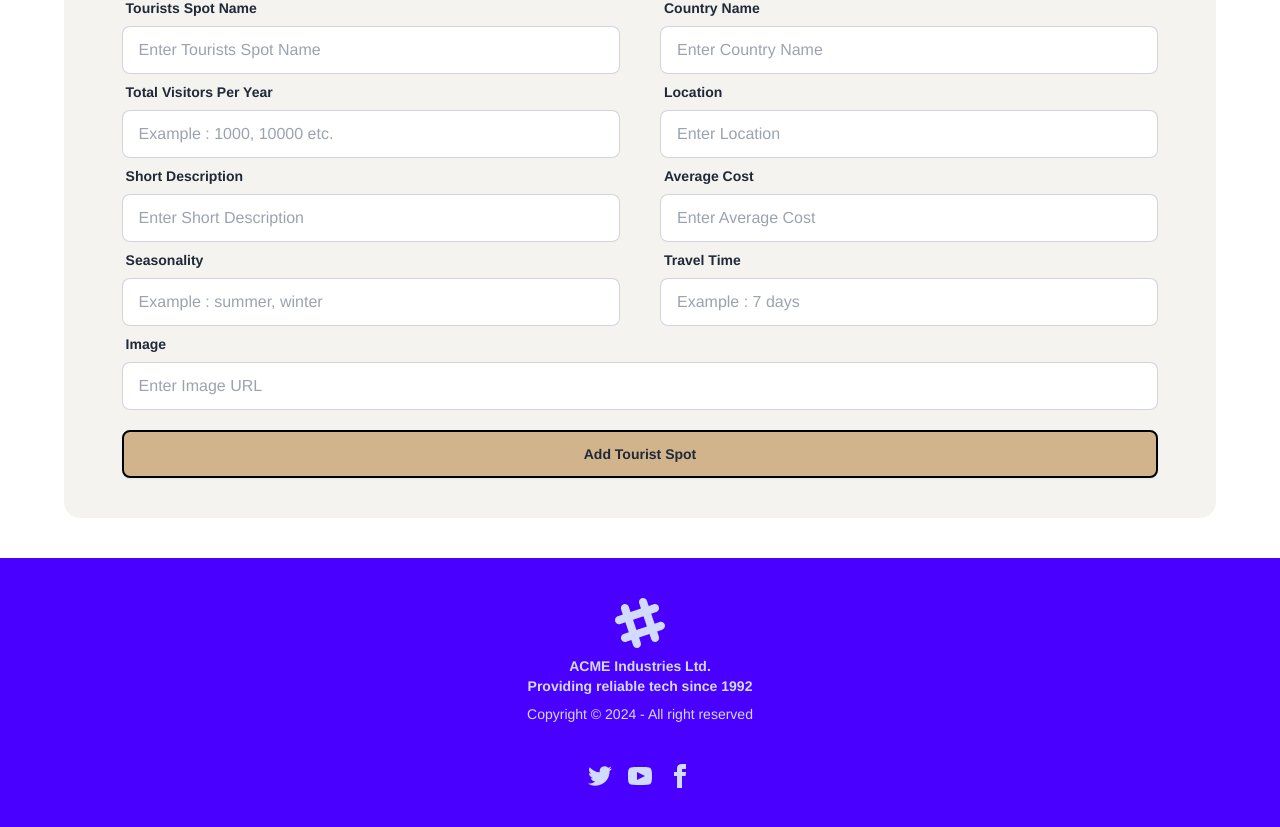
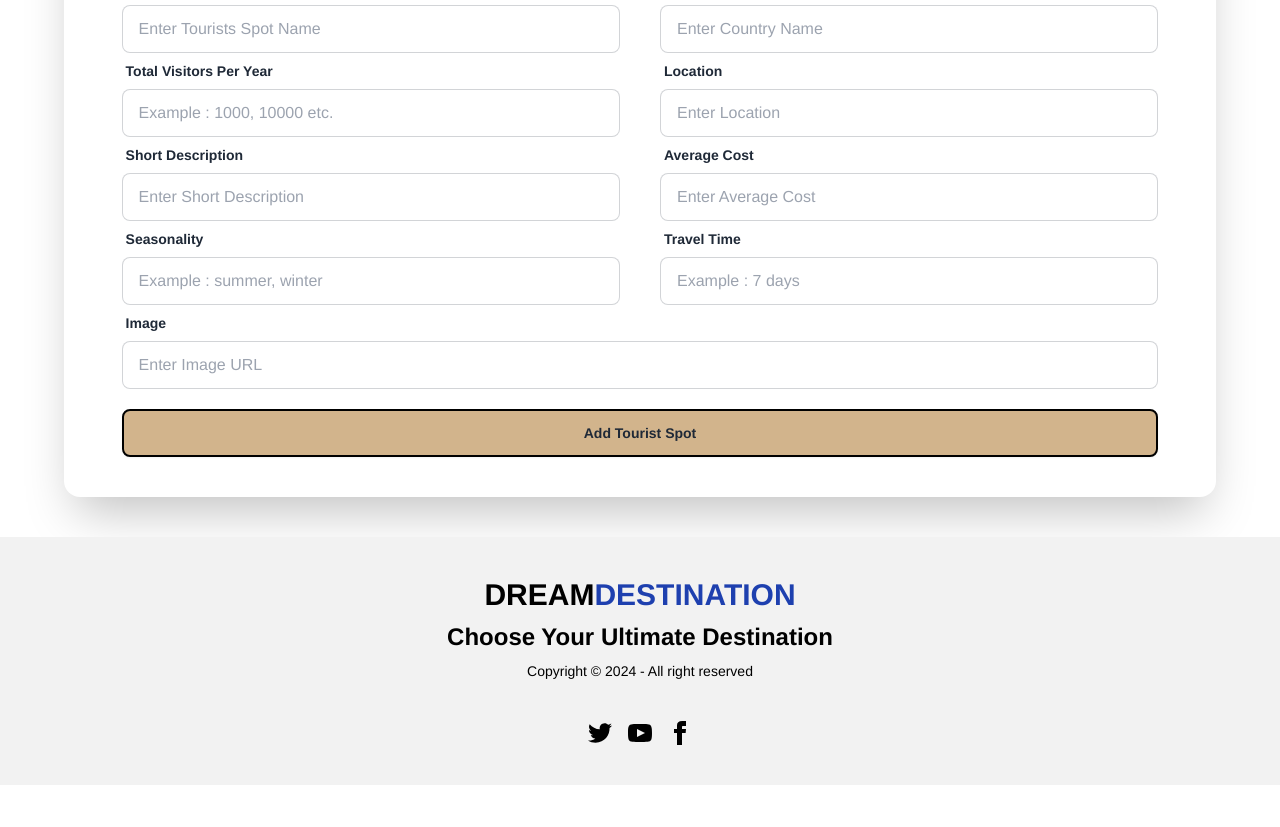
Before and after one commit to NiloyDas19/dream-destination-client, a React (Vite) app: page /add-tourists-spot in a window 1280 px wide. Shown: the part 361-1188 px from the top of the page. After the commit the page ends 1146 px from the top, so only its background shows below. Built offline with nearby package versions, Linux system fonts and the light colour scheme; no server answers; sample sign-in values are in the browser's storage.

Commit message:
theme controller added in all the pages

```diff
--- a/package.json
+++ b/package.json
@@ -20,7 +20,8 @@
     "react-router-dom": "^6.23.0",
     "sort-by": "^1.2.0",
     "sweetalert": "^2.1.2",
-    "swiper": "^11.1.1"
+    "swiper": "^11.1.1",
+    "theme-change": "^2.5.0"
   },
   "devDependencies": {
     "@types/react": "^18.2.66",
--- a/src/components/AddTouristsSpot/AddTouristsSpot.jsx
+++ b/src/components/AddTouristsSpot/AddTouristsSpot.jsx
@@ -1,6 +1,4 @@
 import { useContext } from "react";
-import { FaArrowLeft } from "react-icons/fa";
-import { Link } from "react-router-dom";
 import swal from "sweetalert";
 import { AuthContext } from "../../providers/AuthProviders";
 
@@ -54,11 +52,8 @@ const AddTouristsSpot = () => {
 
 
     return (
-        <div className="space-y-10 w-[90%] mx-auto mt-10">
-            <div className="mt-5">
-                <Link to="/" ><i className="text-purple-800 font-semibold flex items-center gap-1"> <FaArrowLeft /> Back to home</i></Link>
-            </div>
-            <div className="bg-[#F4F3F0] space-y-10 rounded-2xl">
+        <div className="space-y-10 w-[90%] mx-auto pt-20">
+            <div className="bg-white text-black shadow-2xl space-y-10 rounded-2xl">
                 <div className="text-center space-y-2 pt-10 px-2">
                     <h4 className="font-bold text-3xl text-purple-500">Add Tourist Spot</h4>
                     <p>
--- a/src/components/Footer/Footer.jsx
+++ b/src/components/Footer/Footer.jsx
@@ -1,11 +1,16 @@
+import { useContext } from "react";
+import { AuthContext } from "../../providers/AuthProviders";
 
 const Footer = () => {
+    const { isDark } = useContext(AuthContext);
     return (
-        <footer className="footer footer-center p-10 bg-primary text-primary-content mt-10">
+        <footer className={`${isDark ? "bg-[#150d32]" : "bg-base-200"} footer footer-center p-10  mt-10`}>
             <aside>
-                <svg width="50" height="50" viewBox="0 0 24 24" xmlns="http://www.w3.org/2000/svg" fillRule="evenodd" clipRule="evenodd" className="inline-block fill-current"><path d="M22.672 15.226l-2.432.811.841 2.515c.33 1.019-.209 2.127-1.23 2.456-1.15.325-2.148-.321-2.463-1.226l-.84-2.518-5.013 1.677.84 2.517c.391 1.203-.434 2.542-1.831 2.542-.88 0-1.601-.564-1.86-1.314l-.842-2.516-2.431.809c-1.135.328-2.145-.317-2.463-1.229-.329-1.018.211-2.127 1.231-2.456l2.432-.809-1.621-4.823-2.432.808c-1.355.384-2.558-.59-2.558-1.839 0-.817.509-1.582 1.327-1.846l2.433-.809-.842-2.515c-.33-1.02.211-2.129 1.232-2.458 1.02-.329 2.13.209 2.461 1.229l.842 2.515 5.011-1.677-.839-2.517c-.403-1.238.484-2.553 1.843-2.553.819 0 1.585.509 1.85 1.326l.841 2.517 2.431-.81c1.02-.33 2.131.211 2.461 1.229.332 1.018-.21 2.126-1.23 2.456l-2.433.809 1.622 4.823 2.433-.809c1.242-.401 2.557.484 2.557 1.838 0 .819-.51 1.583-1.328 1.847m-8.992-6.428l-5.01 1.675 1.619 4.828 5.011-1.674-1.62-4.829z"></path></svg>
-                <p className="font-bold">
-                    ACME Industries Ltd. <br />Providing reliable tech since 1992
+                <p className="font-bold text-3xl">
+                    DREAM<span className="text-blue-800">DESTINATION</span>
+                </p>
+                <p className="text-2xl font-semibold">
+                    Choose Your Ultimate Destination
                 </p>
                 <p>Copyright © 2024 - All right reserved</p>
             </aside>
--- a/src/components/Login/Login.jsx
+++ b/src/components/Login/Login.jsx
@@ -131,7 +131,7 @@ const Login = () => {
                     <div className="border-b-2 border-orange-500"></div>
                     <button className="btn btn-outline btn-secondary w-full" onClick={handleLoginWithGoogle}><FcGoogle></FcGoogle> Login With Google</button>
                     <button className="btn btn-outline w-full" onClick={handleLoginWithGithub}><FaGithub></FaGithub> Login With Github</button>
-                    <p>Do not have an account ? <span className="font-bold text-red-600"><Link state={location?.state} to="/register">Register here</Link></span></p>
+                    <p className="text-black">Do not have an account ? <span className="font-bold text-red-600"><Link state={location?.state} to="/register">Register here</Link></span></p>
                 </div>
             </div>
         </div>
--- a/src/components/MyList/MyList.jsx
+++ b/src/components/MyList/MyList.jsx
@@ -51,9 +51,9 @@ const MyList = () => {
 
 
     return (
-        <div className="mt-20 w-[95%] mx-auto min-h-screen overflow-x-auto">
+        <div className="pt-20 w-[95%] mx-auto min-h-screen overflow-x-auto">
             <table className="table table-auto">
-                <thead>
+                <tbody>
                     <tr className="text-center">
                         <th></th>
                         <th>Country Name</th>
@@ -63,8 +63,6 @@ const MyList = () => {
                         <th>Update</th>
                         <th>Delete</th>
                     </tr>
-                </thead>
-                <tbody>
                     {
                         mySpots.map((spot, index) => <>
                             <tr className="text-center">
--- a/src/components/Navbar/Navbar.jsx
+++ b/src/components/Navbar/Navbar.jsx
@@ -6,7 +6,7 @@ import { AuthContext } from "../../providers/AuthProviders";
 
 
 const Navbar = () => {
-    const { user, logOut, loading } = useContext(AuthContext);
+    const { user, logOut, loading, isDark, setIsDark } = useContext(AuthContext);
 
     if (loading) {
         return (
@@ -38,13 +38,13 @@ const Navbar = () => {
 
     return (
         // style={{ backgroundImage: `url(${navBackground})` }}
-        <div className="navbar flex-no-wrap bg-white top-0 z-10 fixed ">
+        <div className={`navbar flex-no-wrap ${isDark ? "bg-[#150d32]" : "bg-white"} top-0 z-10 fixed `}>
             <div className="navbar-start">
                 <div className="dropdown">
                     <div tabIndex={0} role="button" className="btn btn-ghost lg:hidden">
                         <svg xmlns="http://www.w3.org/2000/svg" className="h-5 w-5" fill="none" viewBox="0 0 24 24" stroke="currentColor"><path strokeLinecap="round" strokeLinejoin="round" strokeWidth="2" d="M4 6h16M4 12h8m-8 6h16" /></svg>
                     </div>
-                    <ul tabIndex={0} className="menu menu-sm dropdown-content mt-3 z-[1] p-2 shadow bg-base-100 rounded-box w-52 space-y-2">
+                    <ul tabIndex={0} className={`menu menu-sm dropdown-content mt-3 z-[1] p-2 shadow  ${isDark ? "bg-[#150d32]" : "bg-base-100"} rounded-box w-52 space-y-2`}>
                         {
                             user ?
                                 <>
@@ -68,12 +68,12 @@ const Navbar = () => {
                         }
                         <label className="flex cursor-pointer gap-2 md:hidden">
                             <svg xmlns="http://www.w3.org/2000/svg" width="20" height="20" viewBox="0 0 24 24" fill="none" stroke="currentColor" strokeWidth="2" strokeLinecap="round" strokeLinejoin="round"><circle cx="12" cy="12" r="5" /><path d="M12 1v2M12 21v2M4.2 4.2l1.4 1.4M18.4 18.4l1.4 1.4M1 12h2M21 12h2M4.2 19.8l1.4-1.4M18.4 5.6l1.4-1.4" /></svg>
-                            <input type="checkbox" value="synthwave" className="toggle theme-controller" />
+                            <input type="checkbox" value="synthwave" className="toggle theme-controller" onChange={() => setIsDark(!isDark)} />
                             <svg xmlns="http://www.w3.org/2000/svg" width="20" height="20" viewBox="0 0 24 24" fill="none" stroke="currentColor" strokeWidth="2" strokeLinecap="round" strokeLinejoin="round"><path d="M21 12.79A9 9 0 1 1 11.21 3 7 7 0 0 0 21 12.79z"></path></svg>
                         </label>
                     </ul>
                 </div>
-                <h2 className="text-2xl font-bold text-black">DREAM<span className="text-blue-500">DESTINATION</span></h2>
+                <h2 className="text-2xl font-bold">DREAM<span className="text-blue-500">DESTINATION</span></h2>
             </div>
             <div className="navbar-center hidden lg:flex">
                 <ul className="menu menu-horizontal px-1">
@@ -85,7 +85,7 @@ const Navbar = () => {
             <div className="space-x-3 navbar-end hidden md:flex">
                 <label className="flex cursor-pointer gap-2">
                     <svg xmlns="http://www.w3.org/2000/svg" width="20" height="20" viewBox="0 0 24 24" fill="none" stroke="currentColor" strokeWidth="2" strokeLinecap="round" strokeLinejoin="round"><circle cx="12" cy="12" r="5" /><path d="M12 1v2M12 21v2M4.2 4.2l1.4 1.4M18.4 18.4l1.4 1.4M1 12h2M21 12h2M4.2 19.8l1.4-1.4M18.4 5.6l1.4-1.4" /></svg>
-                    <input type="checkbox" value="synthwave" className="toggle theme-controller" />
+                    <input type="checkbox" value="synthwave" className="toggle theme-controller" onChange={() => setIsDark(!isDark)} />
                     <svg xmlns="http://www.w3.org/2000/svg" width="20" height="20" viewBox="0 0 24 24" fill="none" stroke="currentColor" strokeWidth="2" strokeLinecap="round" strokeLinejoin="round"><path d="M21 12.79A9 9 0 1 1 11.21 3 7 7 0 0 0 21 12.79z"></path></svg>
                 </label>
                 {
--- a/src/components/Register/Register.jsx
+++ b/src/components/Register/Register.jsx
@@ -127,7 +127,7 @@ const Register = () => {
 
 
     return (
-        <div className="hero min-h-screen mx-auto mt-10">
+        <div className="hero min-h-screen mx-auto pt-20">
             <div className="card w-full md:w-1/2 max-w-sm md:max-w-xl shadow-2xl bg-base-100 p-10">
                 <div className="text-center mt-5">
                     <h2 className="text-2xl md:text-4xl text-blue-500 font-bold">Register Here</h2>
@@ -173,7 +173,7 @@ const Register = () => {
                     <div className="border-b-2 border-orange-500"></div>
                     <button className="btn btn-outline btn-secondary w-full" onClick={handleRegisterWithGoogle}><FcGoogle></FcGoogle> Register With Google</button>
                     <button className="btn btn-outline w-full" onClick={handleRegisterWithGithub}><FaGithub></FaGithub> Register With Github</button>
-                    <p>Already have an account ? <span className="font-bold text-blue-600"><Link to="/login">Login Here</Link></span></p>
+                    <p className="text-black">Already have an account ? <span className="font-bold text-blue-600"><Link to="/login">Login Here</Link></span></p>
                 </div>
 
             </div>
--- a/src/components/Root/Root.jsx
+++ b/src/components/Root/Root.jsx
@@ -1,10 +1,13 @@
 import { Outlet } from "react-router-dom";
 import Navbar from "../Navbar/Navbar";
 import Footer from "../Footer/Footer";
+import { useContext } from "react";
+import { AuthContext } from "../../providers/AuthProviders";
 
 const Root = () => {
+    const {isDark} = useContext(AuthContext);
     return (
-        <div>
+        <div className= {isDark ? "bg-[#1A103D] text-white" : "bg-white text-black"}>
             <Navbar></Navbar>
             <Outlet ></Outlet>
             <Footer></Footer>
--- a/src/components/ViewPageForSpecficCountry/ViewPageForSpecficCountry.jsx
+++ b/src/components/ViewPageForSpecficCountry/ViewPageForSpecficCountry.jsx
@@ -4,7 +4,7 @@ import TouristsSpotCard from "../TouristsSpotCard/TouristsSpotCard";
 const ViewPageForSpecficCountry = () => {
     const spots = useLoaderData();
     return (
-        <div className="mt-20 w-[95%] mx-auto">
+        <div className="pt-20 w-[95%] mx-auto">
             <div className="grid grid-cols-1 md:grid-cols-2 lg:grid-cols-3 gap-5">
                 {
                     spots.map((spot) => <TouristsSpotCard spot = {spot} key={spot._id}></TouristsSpotCard>)
--- a/src/providers/AuthProviders.jsx
+++ b/src/providers/AuthProviders.jsx
@@ -9,6 +9,8 @@ export const  AuthContext  = createContext(null);
 const AuthProviders = ({children}) => {
     const [user, setUser] = useState(null);
     const [loading, setLoading] = useState(true);
+    const [isDark, setIsDark] = useState(false);
+
 
     const provider = new GoogleAuthProvider();
     const githubProvider = new GithubAuthProvider();
@@ -77,6 +79,8 @@ const AuthProviders = ({children}) => {
         loginWithGithub,
         loading,
         setLoading,
+        isDark,
+        setIsDark
     }
 
     return (
```
Also changed, not shown: src/components/AllTouristsSpot/AllTouristsSpot.jsx (+8 -8 lines), src/index.css (line endings or trailing spaces), 1 other file (tests, documents, lock files or other folders).
